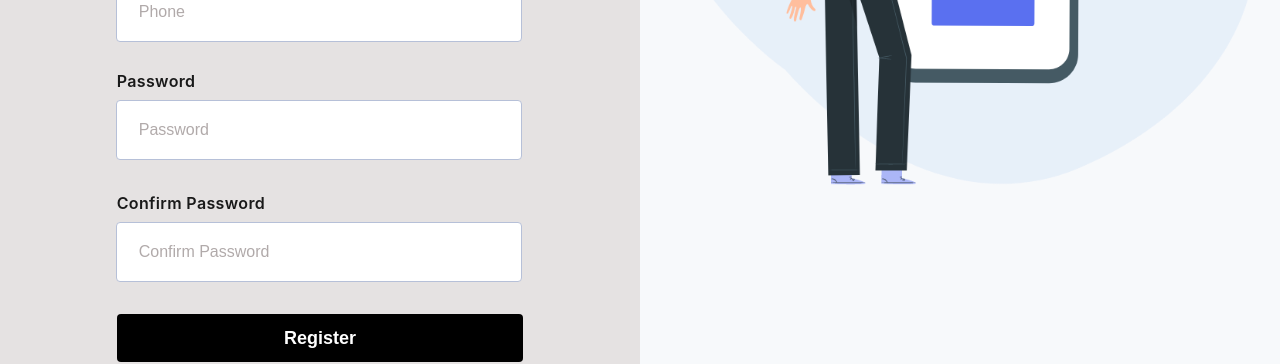
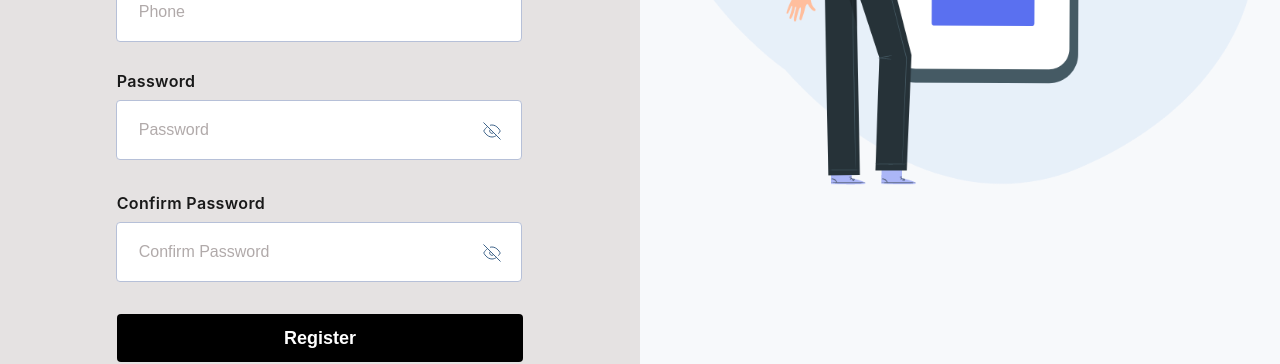
Before and after one commit to pasha450/react-app, a React (Create React App) app in the folder frontend/: page /register in a window 1280 px wide. Shown: the part 562-926 px from the top of the page. Built offline with nearby package versions, Linux system fonts and the light colour scheme.

Commit message:
password toggle-icon

```diff
--- a/frontend/public/assests/css/style.css
+++ b/frontend/public/assests/css/style.css
@@ -1073,3 +1073,12 @@ form .form-label{
         flex-wrap:wrap;
     }
 }
+
+.view-icon {
+    position: relative;
+}
+.view-icon img{
+    position: absolute;
+    right: 22px;
+    bottom: 28px;
+}
--- a/frontend/src/components/Signin.js
+++ b/frontend/src/components/Signin.js
@@ -8,6 +8,7 @@ import Cookies from 'js-cookie';
 function Signin(){
 
     const navigate = useNavigate();
+    const [isPaswordVisiable , setIsPasswordVisiable] = useState(false);
     const { register,handleSubmit,setError,setValue, formState: { errors } } = useForm();
     // const [rememberMe, setRememberMe] = useState(false)
       useEffect(()=>{
@@ -91,14 +92,18 @@ function Signin(){
                                  />
                                   {errors.email && <p className="text-danger">{errors.email.message}</p>}
                         </div>
-                        <div className ="input-group mb-3 mb-lg-4 pb-2">
+                        <div className ="input-group mb-3 mb-lg-4 pb-2 view-icon">
                             <label htmlFor="sign-password" className ="form-label">Password</label>
-                            <input type="password" className ="w-100" id="sign-password" placeholder="Password" aria-label="Password"
+                            <input
+                             type= {isPaswordVisiable ? "text " :"password" }
+                            className ="w-100" id="sign-password" placeholder="Password" aria-label="Password"
                               {...register('password', {
                                 required: 'Password is required',
                               })}
                             />
-                            {errors.password && <p className="text-danger">{errors.password.message}</p>}
+                            <img src={isPaswordVisiable ? "/assests/images/eye.svg" : "/assests/images/eye-off.svg"} alt="Pailogs SignIn" className="img-fluid" onClick={()=>setIsPasswordVisiable(!isPaswordVisiable)}
+                            />
+                             {errors.password && <p className="text-danger">{errors.password.message}</p>}
                             {errors.invalidCredential && <p className="text-danger">{errors.invalidCredential.message}</p>}
                         </div>
                         <div className ="mb-4 pb-2 w-50 float-start">
--- a/frontend/src/components/Signup.js
+++ b/frontend/src/components/Signup.js
@@ -7,7 +7,10 @@ import 'react-toastify/dist/ReactToastify.css';
 import Cookies from 'js-cookie';
 
 function Signup(){
+
     const navigate = useNavigate();
+    const [isPaswordVisiable , setIsPasswordVisiable] = useState(false);
+    const [ConfirmPaswordVisiable , setConfirmPasswordVisiable] = useState(false);
     const { register ,setValue,setError,handleSubmit, formState: { errors } } = useForm();
     const [formValues, setFormValues] = useState({
       name: '',
@@ -67,6 +70,7 @@ function Signup(){
       }
     };
     console.log(errors,'errors')
+
       return(
       <section className="signin form-section">
           <div className="container-fluid">
@@ -150,11 +154,10 @@ function Signup(){
                   />
                   {errors.phone && <p className="text-danger">{errors.phone.message}</p>}
                 </div>
-
-              <div className="input-group mb-3 mb-lg-4 pb-2">
+               <div className="input-group mb-3 mb-lg-4 pb-2 view-icon">
                 <label htmlFor="sign-password" className="form-label">Password</label>
                 <input
-                  type="password"
+                type= {isPaswordVisiable ? "text " :"password" }
                   name="password"
                   className="w-100"
                   id="sign-password"
@@ -167,13 +170,15 @@ function Signup(){
                   })}
                   onChange={(e) => handleInputChange('password', e.target.value)}
                 />
+                <img src={isPaswordVisiable ? "/assests/images/eye.svg" : "/assests/images/eye-off.svg"} alt="Pailogs SignIn" className="img-fluid" onClick={()=>setIsPasswordVisiable(!isPaswordVisiable)}/>
+
                 {errors.password && <p className="text-danger">{errors.password.message}</p>}
               </div>
 
-            <div className="input-group mb-3 mb-lg-4 pb-2">
+            <div className="input-group mb-3 mb-lg-4 pb-2 view-icon">
               <label htmlFor="sign-confirm-password" className="form-label">Confirm Password</label>
               <input
-                type="password"
+                type={ConfirmPaswordVisiable ? "text" :"password"}
                 className="w-100"
                 id="sign-confirm-password"
                 placeholder="Confirm Password"
@@ -185,6 +190,7 @@ function Signup(){
                 })}
                 onChange={(e) => handleInputChange('confirmPassword', e.target.value)}
               />
+              <img src={ConfirmPaswordVisiable ? "/assests/images/eye.svg" : "/assests/images/eye-off.svg"} alt="Pailogs SignIn" className="img-fluid" onClick={()=>setConfirmPasswordVisiable(!ConfirmPaswordVisiable)}/>
               {errors.confirmPassword && <p className="text-danger">{errors.confirmPassword.message}</p>}
             </div>
 
```
Also changed, not shown: frontend/public/assests/images/eye-off.svg (added), frontend/public/assests/images/eye.svg (added).
